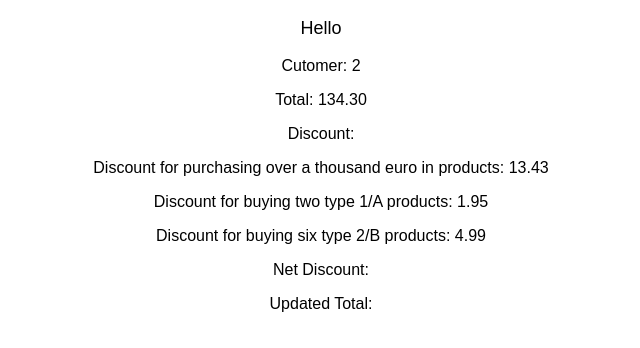
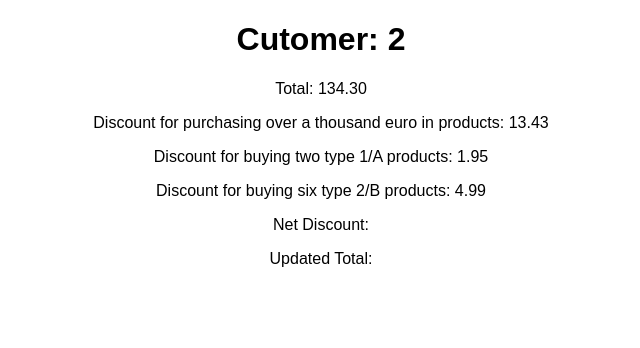
Before and after one commit to EOSullivanBerlin/Discounts, a React (Create React App) app: page / in a window 1280 px wide. Shown: the top 348 px of the page, without its empty margins (319-959 px from the left). Built offline with nearby package versions, Linux system fonts and the light colour scheme.

Commit message:
Cleaned up the code a bit

```diff
--- a/src/App.js
+++ b/src/App.js
@@ -43,7 +43,6 @@ class App extends Component {
 
   handleDiscounts(order, customer) {
     let result = DiscountFunctions.Discounter(order, customer);
-    console.log(result.discounts.a.reduction);
     return result.discounts;
   }
 
@@ -53,7 +52,6 @@ class App extends Component {
         <header className="Discount">
         </header>
         <p className="App-intro">
-          Hello
         </p>
         <DiscountDisplay
         order={this.state.order}
--- a/src/components/DiscountDisplay.js
+++ b/src/components/DiscountDisplay.js
@@ -3,9 +3,8 @@ import React from 'react';
 function DiscountDisplay(props) {
   return (
     <div>
-      <p> Cutomer: {props.customer.id} </p>
+      <h1> Cutomer: {props.customer.id} </h1>
       <p>Total: {props.order.total}</p>
-      <p className='discount'>Discount: </p>
       <p> Discount for purchasing over a thousand euro in products: {(props.Discount(props.order, props.customer)).c.reduction} </p>
       <p> Discount for buying two type 1/A products: {(props.Discount(props.order, props.customer)).a.reduction} </p>
       <p> Discount for buying six type 2/B products: {(props.Discount(props.order, props.customer)).b.reduction} </p>
```
